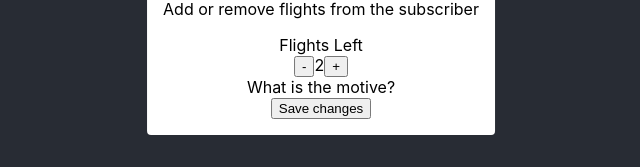
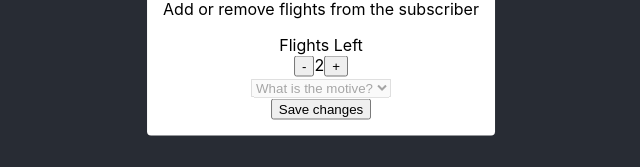
Before and after one commit to aranchafoz/flights-modal, a React (Create React App) app: page / in a window 1280 px wide. Both pictures are taken after a click on the button "Edit Flights". Shown: the part 367-534 px from the top of the page, without its empty margins (319-959 px from the left). Built offline with nearby package versions, Linux system fonts and the light colour scheme.

Commit message:
feat: add some edit quota logic

```diff
--- a/src/components/EditSubscriberFlightsModal/EditSubscriberFlightsModal.tsx
+++ b/src/components/EditSubscriberFlightsModal/EditSubscriberFlightsModal.tsx
@@ -1,5 +1,12 @@
-import { useState } from "react";
+import { ChangeEvent, useEffect, useMemo, useState } from "react";
 import { ModalWrapper } from "./EditSubscriberFlightsModal.styles";
+import {
+  EditQuotaType,
+  QUOTA_REASONS_FOR_TYPE,
+} from "../../constants/editQuotaReasons";
+
+const MIN_FLIGTHS_LEFT = 0;
+const MAX_FLIGHTS_LEFT = 3;
 
 interface EditSubscriberFlightsModalProps {
   flightsLeft?: number;
@@ -9,13 +16,35 @@ export const EditSubscriberFlightsModal = ({
   flightsLeft = 0,
 }: EditSubscriberFlightsModalProps) => {
   const [newFlightsLeft, setNewFlightsLeft] = useState(flightsLeft);
+  const [selectedMotive, setSelectedMotive] = useState<string>("");
+
+  const editQuotaType = useMemo<EditQuotaType | null>(() => {
+    if (newFlightsLeft < flightsLeft) return "decrease";
+    if (newFlightsLeft > flightsLeft) return "increase";
+    return null;
+  }, [newFlightsLeft, flightsLeft]);
+
+  useEffect(() => {
+    if (!editQuotaType) {
+      setSelectedMotive("");
+    }
+  }, [editQuotaType]);
+
+  const canDecreaseQuota = newFlightsLeft > MIN_FLIGTHS_LEFT;
+  const canIncreaseQuota = newFlightsLeft < MAX_FLIGHTS_LEFT;
 
   const handleDecreaseFlightsLeft = () => {
+    if (!canDecreaseQuota) return;
     setNewFlightsLeft(newFlightsLeft - 1);
   };
 
   const handleIncreaseFlightsLeft = () => {
+    if (!canIncreaseQuota) return;
     setNewFlightsLeft(newFlightsLeft + 1);
+  };
+
+  const handleMotiveChange = (e: ChangeEvent<HTMLSelectElement>) => {
+    setSelectedMotive(e.target.value);
   };
 
   return (
@@ -28,6 +57,7 @@ export const EditSubscriberFlightsModal = ({
           <button
             data-testid="decrease-count"
             onClick={handleDecreaseFlightsLeft}
+            disabled={!canDecreaseQuota}
           >
             -
           </button>
@@ -35,12 +65,28 @@ export const EditSubscriberFlightsModal = ({
           <button
             data-testid="increase-count"
             onClick={handleIncreaseFlightsLeft}
+            disabled={!canIncreaseQuota}
           >
             +
           </button>
         </div>
       </div>
-      <span>What is the motive?</span>
+      <label>
+        <select
+          name="motive-selector"
+          disabled={!editQuotaType}
+          value={selectedMotive}
+          onChange={handleMotiveChange}
+        >
+          <option value={""}>What is the motive?</option>
+          {editQuotaType &&
+            QUOTA_REASONS_FOR_TYPE[editQuotaType].map((reason, key) => (
+              <option key={key} value={reason}>
+                {reason}
+              </option>
+            ))}
+        </select>
+      </label>
       <div>
         <button>Save changes</button>
       </div>
--- /dev/null
+++ b/src/constants/editQuotaReasons.ts
@@ -0,0 +1,24 @@
+type QuotaReasons = string[];
+
+export const ADD_QUOTA_REASONS: QuotaReasons = [
+  "Subscriber canceled flight",
+  "Airline canceled flight",
+  "Customer compensation",
+  "Other",
+];
+
+export const REMOVE_QUOTA_REASONS: QuotaReasons = [
+  "Flight not redeposited after a flight cancellation",
+  "Subscriber had log in or password issues",
+  "Subscriber had issues when booking",
+  "Subscription has not renewed correctly",
+  "Other",
+];
+
+export type EditQuotaType = "increase" | "decrease";
+
+export const QUOTA_REASONS_FOR_TYPE: { [key in EditQuotaType]: QuotaReasons } =
+  {
+    increase: ADD_QUOTA_REASONS,
+    decrease: REMOVE_QUOTA_REASONS,
+  };
```
